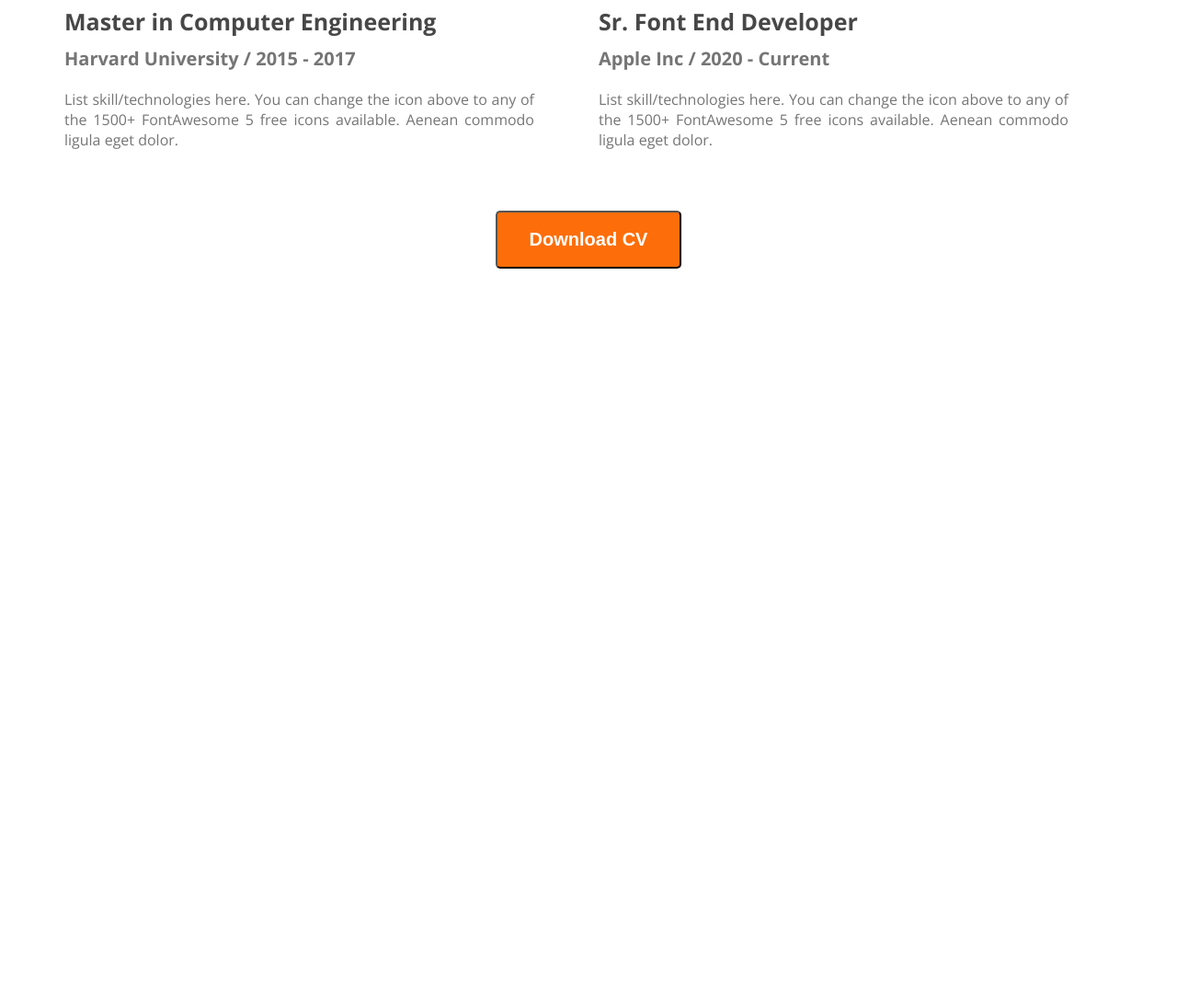
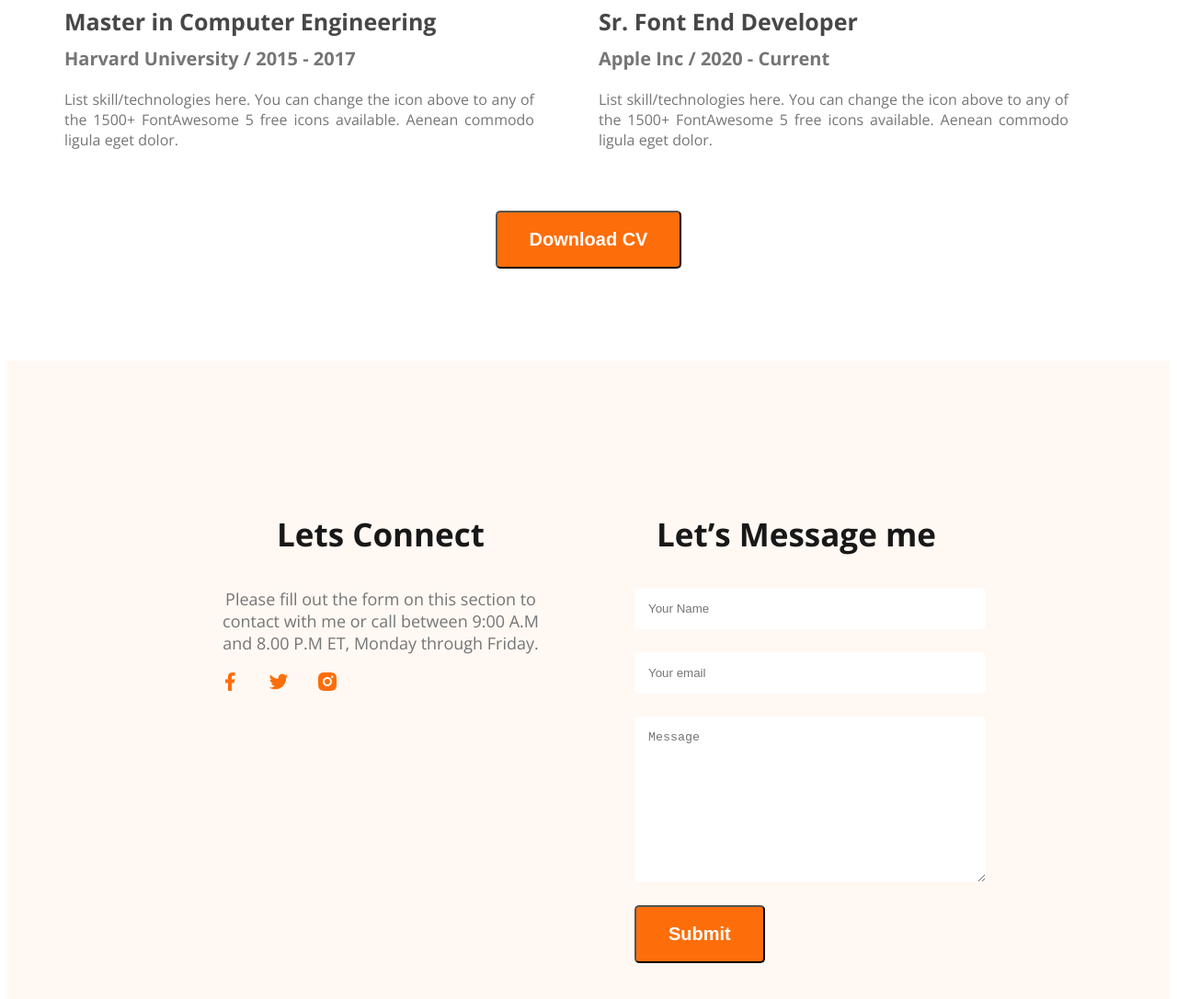
Before and after one commit to Arifice/Developer-portfolio, a plain HTML site: page index.html in a window 1280 px wide. Shown: the part 2966-4052 px from the top of the page at 92% size. Before the commit the page ends 3266 px from the top, so only its background shows below. Drawn offline with nearby package versions, Linux system fonts and the light colour scheme.

Commit message:
finished footer section

```diff
--- a/index.html
+++ b/index.html
@@ -142,7 +142,24 @@
 
     </main>
     <footer>
-
+        <div class="footer-column">
+            <h3 class="section-title">Lets Connect</h3>
+            <p class="section-description">Please fill out the form on this section to contact with me or call between 9:00 A.M and 8.00 P.M ET, Monday through Friday.</p>
+            <div class="social-link">
+                <a href=""><img src="images/icons/facebook.png" alt=""></a>
+                <a href=""><img src="images/icons/twitter.png" alt=""></a>
+                <a href=""><img src="images/icons/insta.png" alt=""></a>
+            </div>
+        </div>
+        <div class="footer-column">
+            <h3 class="section-title">Let’s Message me</h3>
+            <form class="contact">
+               <input type="text" placeholder="Your Name">
+               <input type="email" placeholder="Your email">
+               <textarea name="" id="" cols="30" rows="10" placeholder="Message"></textarea>
+               <input class="button-primary" type="submit">
+            </form>
+        </div>
     </footer>
 </body>
 </html>
--- a/style/portfolio.css
+++ b/style/portfolio.css
@@ -171,3 +171,25 @@ main section{
     text-align: center;
     margin-top: 50px;
 }
+footer{
+    display: flex;
+    background-color: #FFF8F3;
+    padding: 130px 230px;
+    margin-top: 100px;
+    gap: 100px;
+}
+.footer-column{
+    width: 50%;
+}
+.social-link a{
+    margin-right: 25px;
+}
+.contact input[type="text"], input[type="email"], textarea{
+    display: block;
+    margin-bottom:25px ;
+    padding: 15px;
+    border: 0;
+    border-radius: 5px;
+    background:#FFF;
+    width: 100%;
+}
```
